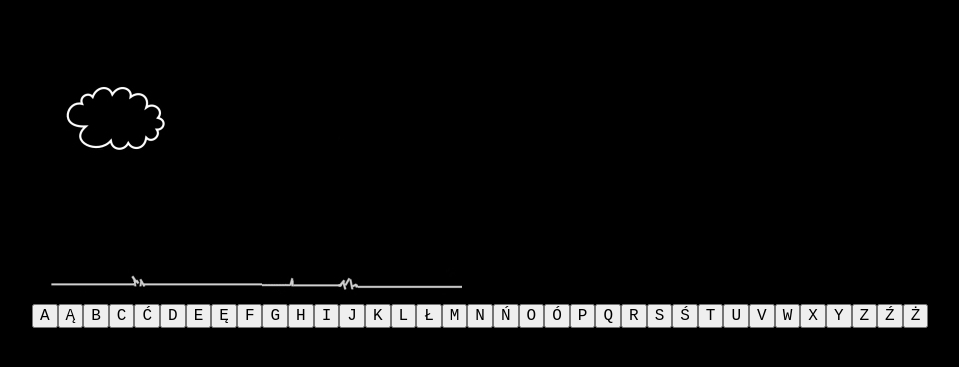
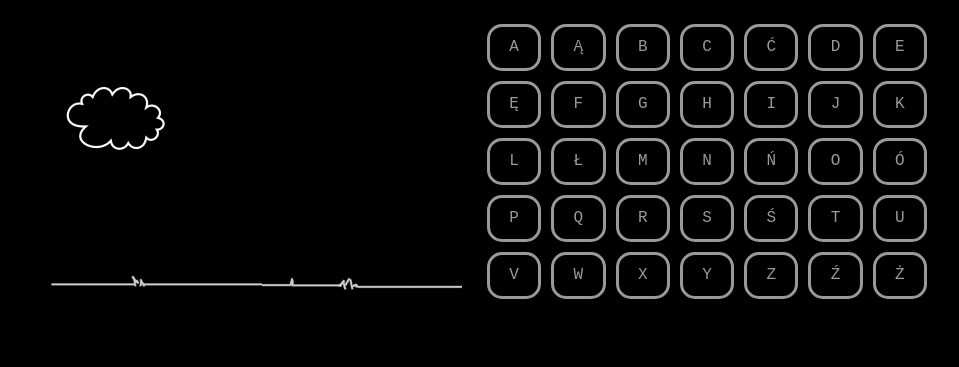
Before and after one commit to rosamichal/Hangman, a plain HTML site: page index.html in a window 1280 px wide. Shown: the part 121-488 px from the top of the page, without its empty margins (158-1117 px from the left). Drawn offline with nearby package versions, Linux system fonts and the light colour scheme; a web font is replaced by a local one.

Commit message:
added style to letters

```diff
--- a/css/style.css
+++ b/css/style.css
@@ -5,6 +5,8 @@
 :root {
     --background-color: rgb(0,0,0);
     --password-color: rgb(255,255,255);
+    --letter-basic-color: rgba(255,255,255,0.6);
+    --letter-basic-hover-color: rgb(255, 255, 255);
 }
 
 body {
@@ -15,7 +17,21 @@ body {
 }
 
 .alphabet {
+    display: grid;
+    grid-template-columns: repeat(7, 1fr);
+}
 
+.alphabet__letter {
+    margin: 5px;
+    background-color: var(--background-color);
+    color: var(--letter-basic-color);
+    border: solid 3px var(--letter-basic-color);
+    border-radius: 15px;
+}
+
+.alphabet__letter:hover {
+    color: var(--letter-basic-hover-color);
+    border-color: var(--letter-basic-hover-color);
 }
 
 .board {
@@ -25,9 +41,12 @@ body {
 .main {
     width: 900px;
     margin-top: 60px;
+    display: grid;
+    grid-template-columns: 1fr 1fr;
 }
 
 .password {
     text-align: center;
     color: var(--password-color);
+    grid-column: 1 / 3;
 }
--- a/js/hangman.js
+++ b/js/hangman.js
@@ -26,6 +26,7 @@ const generateAlphabet = () => {
     for (const letter of $alphabetLetters) {
         const letterButton = document.createElement('button');
         letterButton.innerText = letter;
+        letterButton.classList.add('alphabet__letter');
 
         $alphabet.appendChild(letterButton)
     }
```
